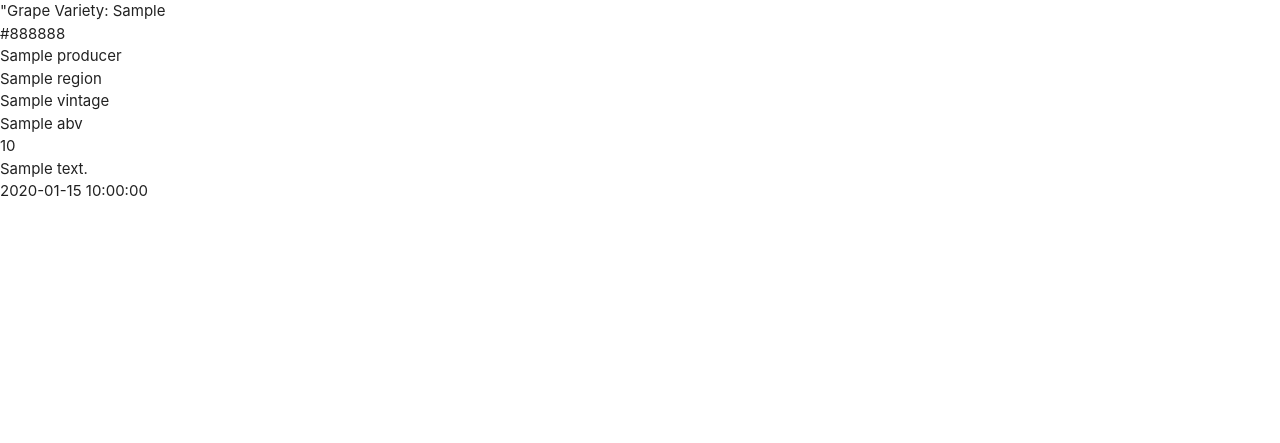
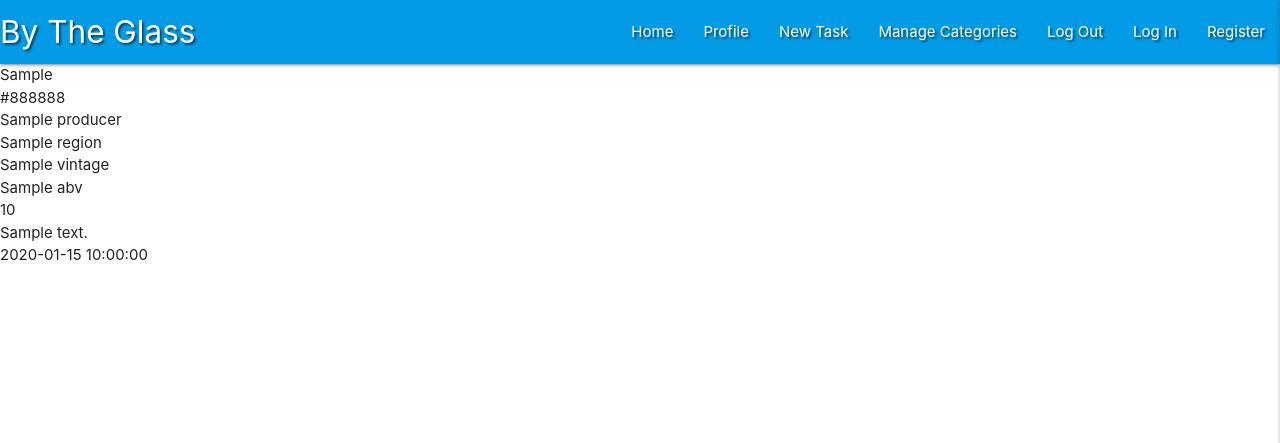
Before and after one commit to AdelleKing/bytheglass, a Flask app: page / in a window 1280 px wide. Shown: the top 443 px of the page. Run offline with Flask 3, Linux system fonts and the light colour scheme; a database or web service that is not in the repository returns one stand-in record (values such as "Sample title"); some libraries are stand-ins or nearby versions.

Commit message:
added navbar and mobile screen size functionality

```diff
--- a/static/css/style.css
+++ b/static/css/style.css
@@ -0,0 +1,5 @@
+
+
+.text-shadow {
+    text-shadow: 2px 2px 2px rgba(0, 0, 0, 0.5);
+}
--- a/static/js/script.js
+++ b/static/js/script.js
@@ -0,0 +1,3 @@
+$(document).ready(function () {
+    $(".sidenav").sidenav({edge: "right"});
+});
--- a/templates/base.html
+++ b/templates/base.html
@@ -9,9 +9,40 @@
     <link rel="stylesheet" href="{{ url_for('static', filename='css/style.css') }}" type="text/css">
     {% block styles %}
     {% endblock %}
-    <title>By The Glass</title>
+    <title>Task Manager</title>
 </head>
 <body>
+
+	<header>
+        <!-- top navbar -->
+		<nav class="nav-extended text-shadow light-blue darken-1">
+			<div class="nav-wrapper">
+				<a href="{{ url_for('get_wine') }}" class="brand-logo">By The Glass</a>
+				<a href="#" data-target="mobile-demo" class="sidenav-trigger right"><i class="fas fa-bars"></i></a>
+				<ul class="right hide-on-med-and-down">
+					<li><a href="{{ url_for('get_wine') }}">Home</a></li>
+					<li><a href="#">Profile</a></li>
+					<li><a href="#">New Task</a></li>
+					<li><a href="#">Manage Categories</a></li>
+					<li><a href="#">Log Out</a></li>
+					<li><a href="#">Log In</a></li>
+					<li><a href="#">Register</a></li>
+				</ul>
+			</div>
+		</nav>
+
+        <!-- mobile sidenav -->
+		<ul class="sidenav" id="mobile-demo">
+            <li><h4 class="center-align light-blue-text text-darken 4">By The Glass</h4></li>
+            <li><a href="{{ url_for('get_wine') }}">Home</a></li>
+            <li><a href="#">Profile</a></li>
+            <li><a href="#">New Task</a></li>
+            <li><a href="#">Manage Categories</a></li>
+            <li><a href="#">Log Out</a></li>
+            <li><a href="#">Log In</a></li>
+            <li><a href="#">Register</a></li>
+		</ul>
+	</header>
 
     {% block content %}
     {% endblock %}
--- a/templates/wine.html
+++ b/templates/wine.html
@@ -2,7 +2,7 @@
 {% block content %}
 
     {% for wine in wines %}
-        "Grape Variety: {{ wine.grape_variety }}<br>
+        {{ wine.grape_variety }}<br>
         {{ wine.wine_color }}<br>
         {{ wine.producer }}<br>
         {{ wine.region }}<br>
```
